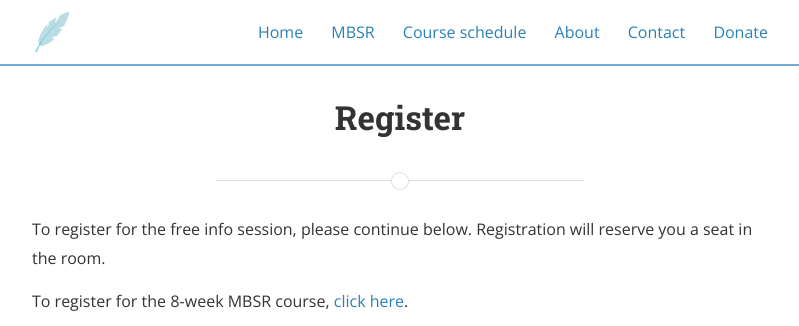
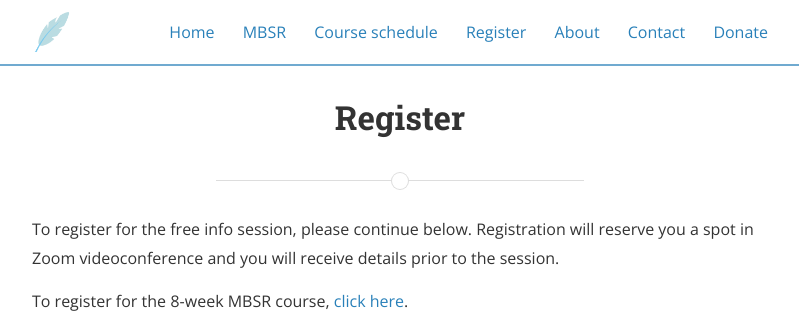
Before and after one commit to mindfulnessone/mindfulnessone.github.io, a Jekyll site: the page built from register.md, in a window 1280 px wide and 900 px high, cut to the strip 0-326 px from the top of the window. Shown: the whole strip, without its empty margins (240-1039 px from the left). Built offline with Jekyll 4.4.1, drawn with Linux system fonts in a browser that asks for light colours; nearby versions of some CDN libraries.

Commit message:
Update register.md

```diff
--- a/register.md
+++ b/register.md
@@ -2,10 +2,11 @@
 layout: page
 title: Register
 permalink: /register/
-main_nav: false
+main_nav: true
+order: 4
 ---
 
-To register for the free info session, please continue below. Registration will reserve you a seat in the room.
+To register for the free info session, please continue below. Registration will reserve you a spot in Zoom videoconference and you will receive details prior to the session.
 
 To register for the 8-week MBSR course, [click here](/register-8week-mbsr/).
 
```
